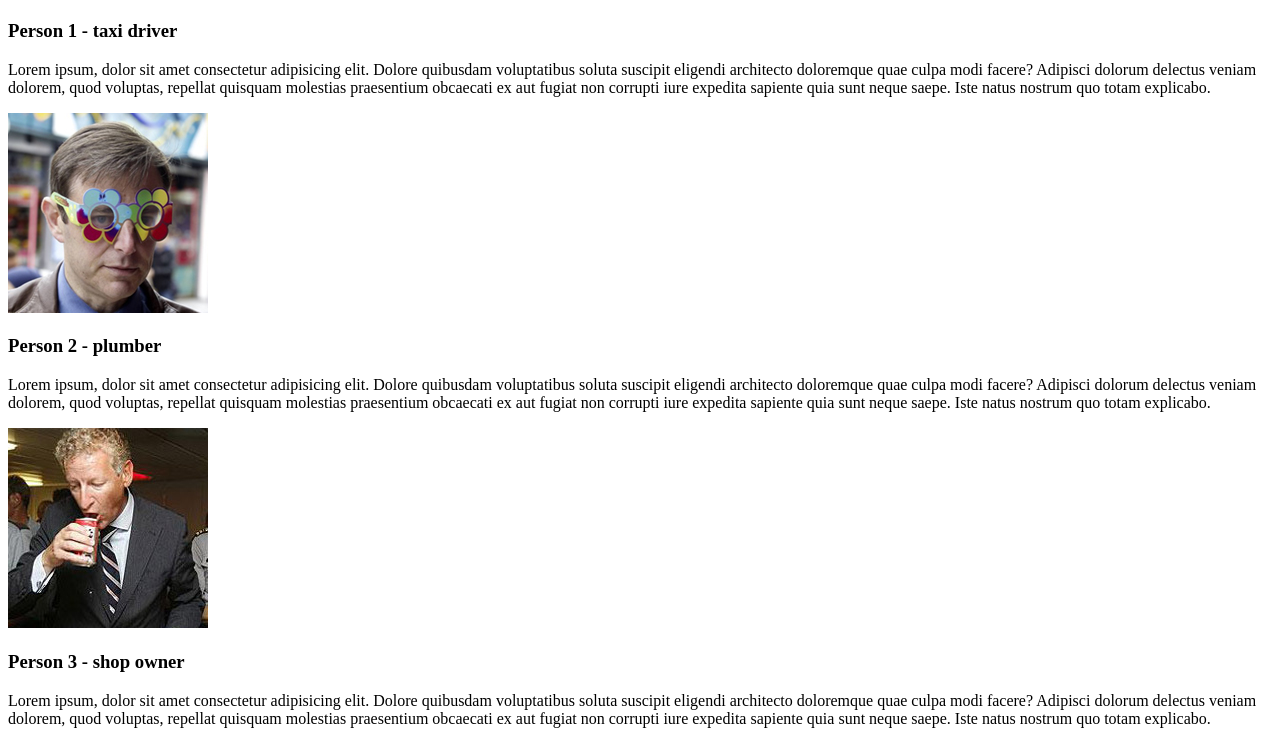
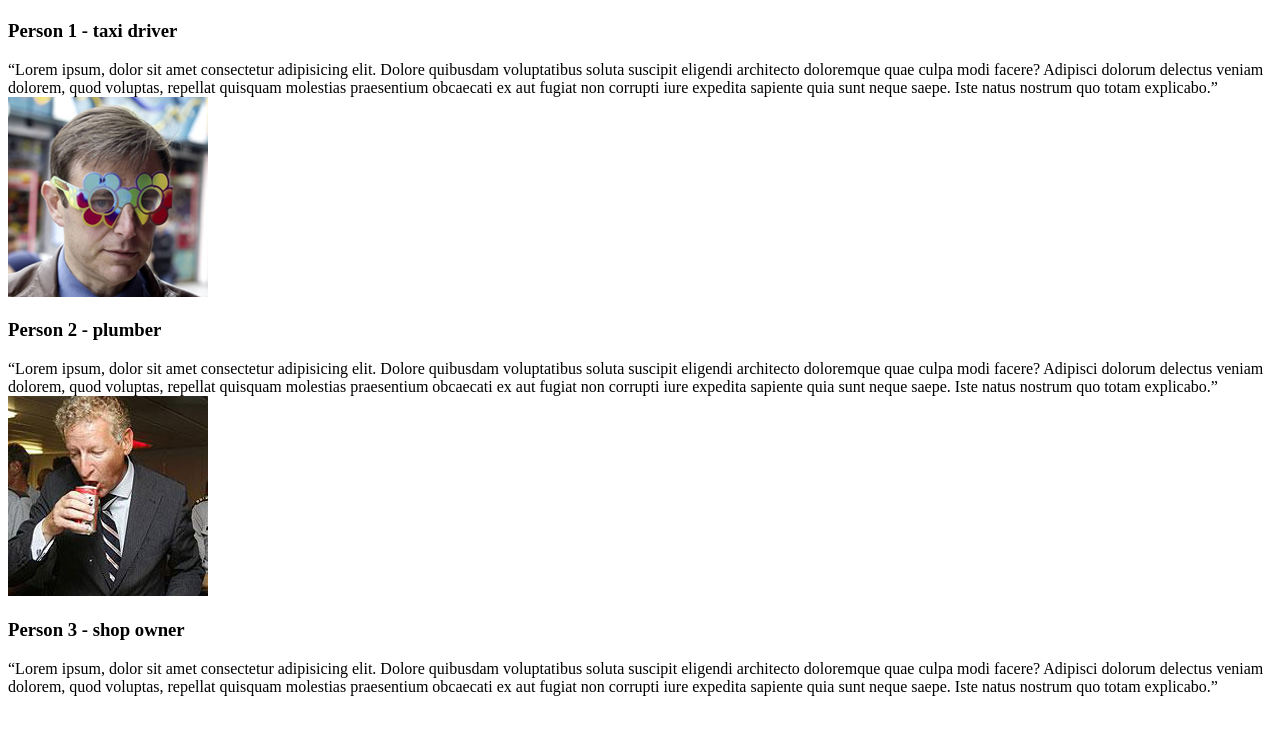
Before and after one commit to jelle-vdp/jacs-digital-jump, a plain HTML site: page testimonials.html in a window 1280 px wide. Shown: the part 746-1490 px from the top of the page. After the commit the page ends 1450 px from the top, so only its background shows below. Drawn offline with Linux system fonts and the light colour scheme.

Commit message:
changed p-tags into q-tags

```diff
--- a/testimonials.html
+++ b/testimonials.html
@@ -48,23 +48,24 @@
                 <button class="glide__arrow glide__arrow--right" data-glide-dir=">">next</button>
             </div>
         </section>
+
         <section class="testimonials">
             <article class="testimonials__item" id="taxi-driver">
                 <img src="assets/img/testimonial1.jpg">
                 <h3>Person 1 - taxi driver</h3>
-                <p>Lorem ipsum, dolor sit amet consectetur adipisicing elit. Dolore quibusdam voluptatibus soluta suscipit eligendi architecto doloremque quae culpa modi facere? Adipisci dolorum delectus veniam dolorem, quod voluptas, repellat quisquam molestias praesentium obcaecati ex aut fugiat non corrupti iure expedita sapiente quia sunt neque saepe. Iste natus nostrum quo totam explicabo.</p>
+                <q>Lorem ipsum, dolor sit amet consectetur adipisicing elit. Dolore quibusdam voluptatibus soluta suscipit eligendi architecto doloremque quae culpa modi facere? Adipisci dolorum delectus veniam dolorem, quod voluptas, repellat quisquam molestias praesentium obcaecati ex aut fugiat non corrupti iure expedita sapiente quia sunt neque saepe. Iste natus nostrum quo totam explicabo.</q>
             </article>
 
             <article class="testimonials__item" id="plumber">
                 <img src="assets/img/testimonial2.jpg">
                 <h3>Person 2 - plumber</h3>
-                <p>Lorem ipsum, dolor sit amet consectetur adipisicing elit. Dolore quibusdam voluptatibus soluta suscipit eligendi architecto doloremque quae culpa modi facere? Adipisci dolorum delectus veniam dolorem, quod voluptas, repellat quisquam molestias praesentium obcaecati ex aut fugiat non corrupti iure expedita sapiente quia sunt neque saepe. Iste natus nostrum quo totam explicabo.</p>
+                <q>Lorem ipsum, dolor sit amet consectetur adipisicing elit. Dolore quibusdam voluptatibus soluta suscipit eligendi architecto doloremque quae culpa modi facere? Adipisci dolorum delectus veniam dolorem, quod voluptas, repellat quisquam molestias praesentium obcaecati ex aut fugiat non corrupti iure expedita sapiente quia sunt neque saepe. Iste natus nostrum quo totam explicabo.</q>
             </article>
 
             <article class="testimonials__item" id="shop-owner">
                 <img src="assets/img/testimonial3.jpg">
                 <h3>Person 3 - shop owner</h3>
-                <p>Lorem ipsum, dolor sit amet consectetur adipisicing elit. Dolore quibusdam voluptatibus soluta suscipit eligendi architecto doloremque quae culpa modi facere? Adipisci dolorum delectus veniam dolorem, quod voluptas, repellat quisquam molestias praesentium obcaecati ex aut fugiat non corrupti iure expedita sapiente quia sunt neque saepe. Iste natus nostrum quo totam explicabo.</p>
+                <q>Lorem ipsum, dolor sit amet consectetur adipisicing elit. Dolore quibusdam voluptatibus soluta suscipit eligendi architecto doloremque quae culpa modi facere? Adipisci dolorum delectus veniam dolorem, quod voluptas, repellat quisquam molestias praesentium obcaecati ex aut fugiat non corrupti iure expedita sapiente quia sunt neque saepe. Iste natus nostrum quo totam explicabo.</q>
             </article>
         </section>
     </main>
```
